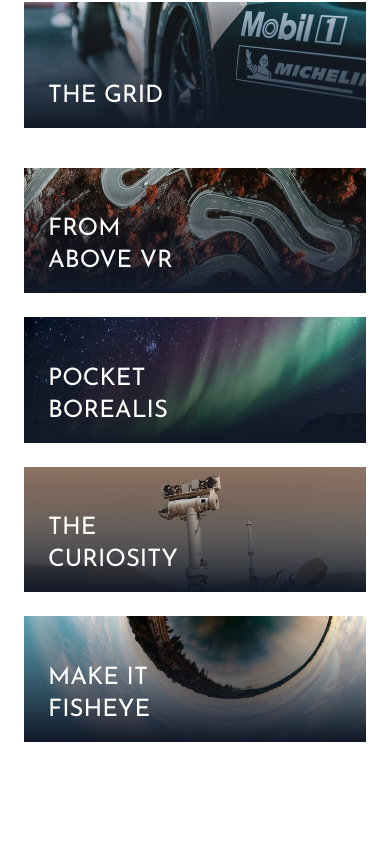
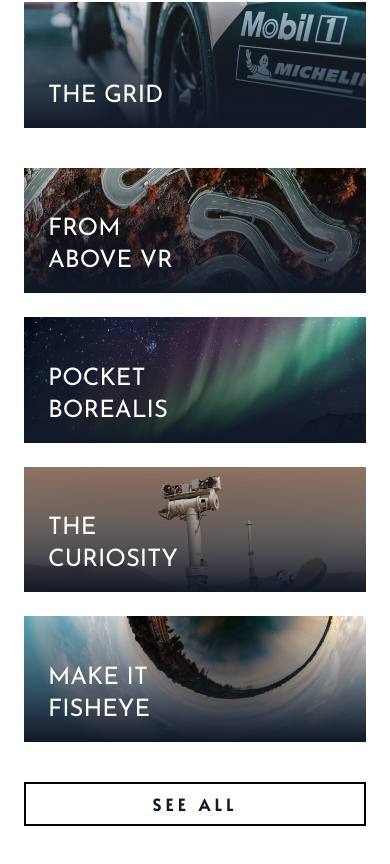
Before and after one commit to thomasmartinez114/tailwind-sandbox, a website: page 04-website-projects/01-loopstudios/index.html in a window 390 px wide. Shown: the part 1884-2748 px from the top of the page. Drawn offline with Linux system fonts and the light colour scheme.

Commit message:
added button on bottom for mobile

```diff
--- a/04-website-projects/01-loopstudios/index.html
+++ b/04-website-projects/01-loopstudios/index.html
@@ -298,6 +298,10 @@
             <h5>Make It Fisheye</h5>
           </div>
         </div>
+        <!-- Bottom Button Container -->
+        <div class="flex justify-center mt-10 md:hidden">
+          <button class="btn w-full md:hidden">See All</button>
+        </div>
       </div>
     </section>
   </body>
```
